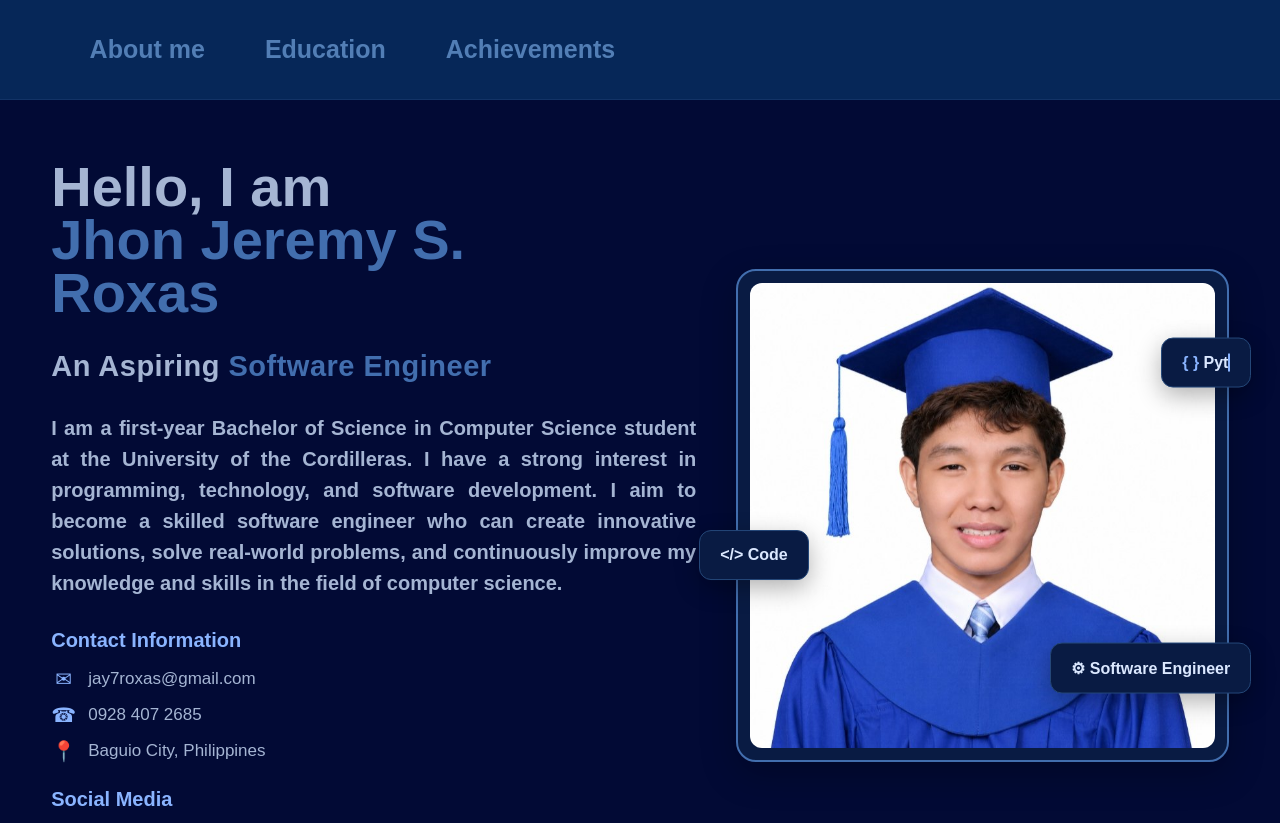
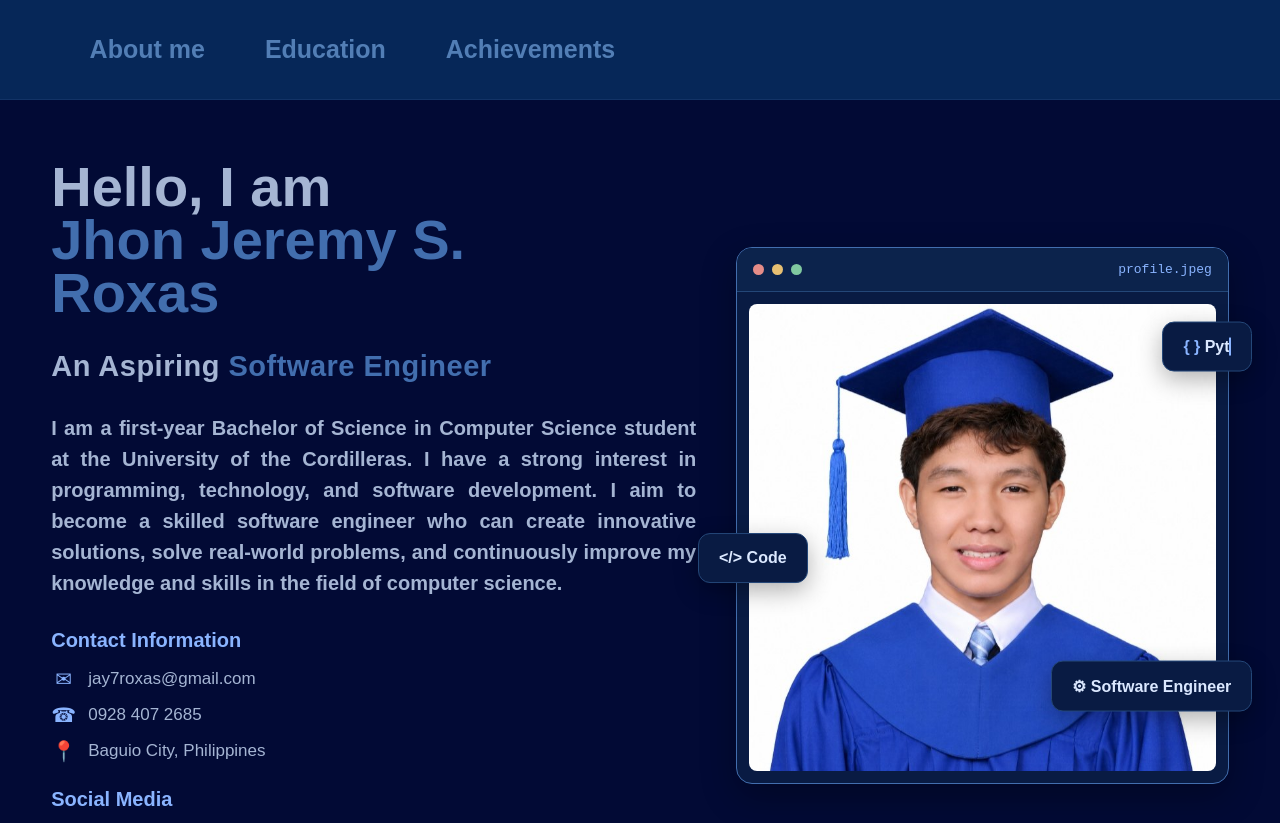
Before and after one commit to roxasjay/roxasjay.portfolio, a plain HTML site: page index.html in a window 1280 px wide. Shown: the top 823 px of the page. Drawn offline with Linux system fonts and the light colour scheme.

Commit message:
Update index.html

```diff
--- a/index.html
+++ b/index.html
@@ -4,6 +4,7 @@
 <head>
     <meta charset="UTF-8">
     <meta name="viewport" content="width=device-width, initial-scale=1.0">
+
     <title>Jhon Jeremy S. Roxas | Portfolio</title>
 
     <style>
@@ -187,24 +188,67 @@
             align-items: center;
         }
 
-        /* NEW PHOTO BOX DESIGN */
+        /* DESIGN 06 - DEVELOPER WINDOW */
         .photo-container {
             position: relative;
             width: 100%;
             max-width: 500px;
             background: #091b43;
-            border: 2px solid #426eae;
-            border-radius: 20px;
-            padding: 12px;
-            box-shadow: 0 12px 35px rgba(0, 0, 0, 0.25);
+            border: 1px solid #426eae;
+            border-radius: 16px;
+            box-shadow: 0 12px 35px rgba(0, 0, 0, 0.3);
         }
 
-        .photo-container img {
+        /* DEVELOPER WINDOW HEADER */
+        .window-header {
+            display: flex;
+            align-items: center;
+            gap: 8px;
+            height: 44px;
+            padding: 0 16px;
+            background: #0c234c;
+            border-bottom: 1px solid #244778;
+            border-radius: 15px 15px 0 0;
+        }
+
+        /* WINDOW DOTS */
+        .window-dot {
+            width: 11px;
+            height: 11px;
+            border-radius: 50%;
+        }
+
+        .dot-red {
+            background: #e58c88;
+        }
+
+        .dot-yellow {
+            background: #e7bf72;
+        }
+
+        .dot-green {
+            background: #80c8a0;
+        }
+
+        /* WINDOW TITLE */
+        .window-title {
+            margin-left: auto;
+            color: #8ab4ff;
+            font-size: 13px;
+            font-family: monospace;
+        }
+
+        /* PHOTO INSIDE WINDOW */
+        .window-content {
+            padding: 12px;
+        }
+
+        .window-content img {
             width: 100%;
             height: auto;
             display: block;
             object-fit: contain;
-            border-radius: 12px;
+            border-radius: 8px;
         }
 
         /* FLOATING ELEMENTS */
@@ -359,6 +403,10 @@
             .engineer {
                 right: -3%;
             }
+
+            .window-title {
+                font-size: 11px;
+            }
         }
 
         /* ACCESSIBILITY */
@@ -505,12 +553,25 @@
         <!-- RIGHT SIDE -->
         <div class="photo">
 
-            <!-- PHOTO WITH NEW BOX FRAME -->
+            <!-- DEVELOPER WINDOW PHOTO FRAME -->
             <div class="photo-container">
 
-                <!-- GRADUATION PHOTO -->
-                <img src="j.jpeg"
-                     alt="Jhon Jeremy S. Roxas">
+                <!-- WINDOW HEADER -->
+                <div class="window-header">
+                    <span class="window-dot dot-red"></span>
+                    <span class="window-dot dot-yellow"></span>
+                    <span class="window-dot dot-green"></span>
+
+                    <span class="window-title">
+                        profile.jpeg
+                    </span>
+                </div>
+
+                <!-- PHOTO -->
+                <div class="window-content">
+                    <img src="j.jpeg"
+                         alt="Jhon Jeremy S. Roxas">
+                </div>
 
                 <!-- FLOATING CODE -->
                 <div class="floating-card code">
```
